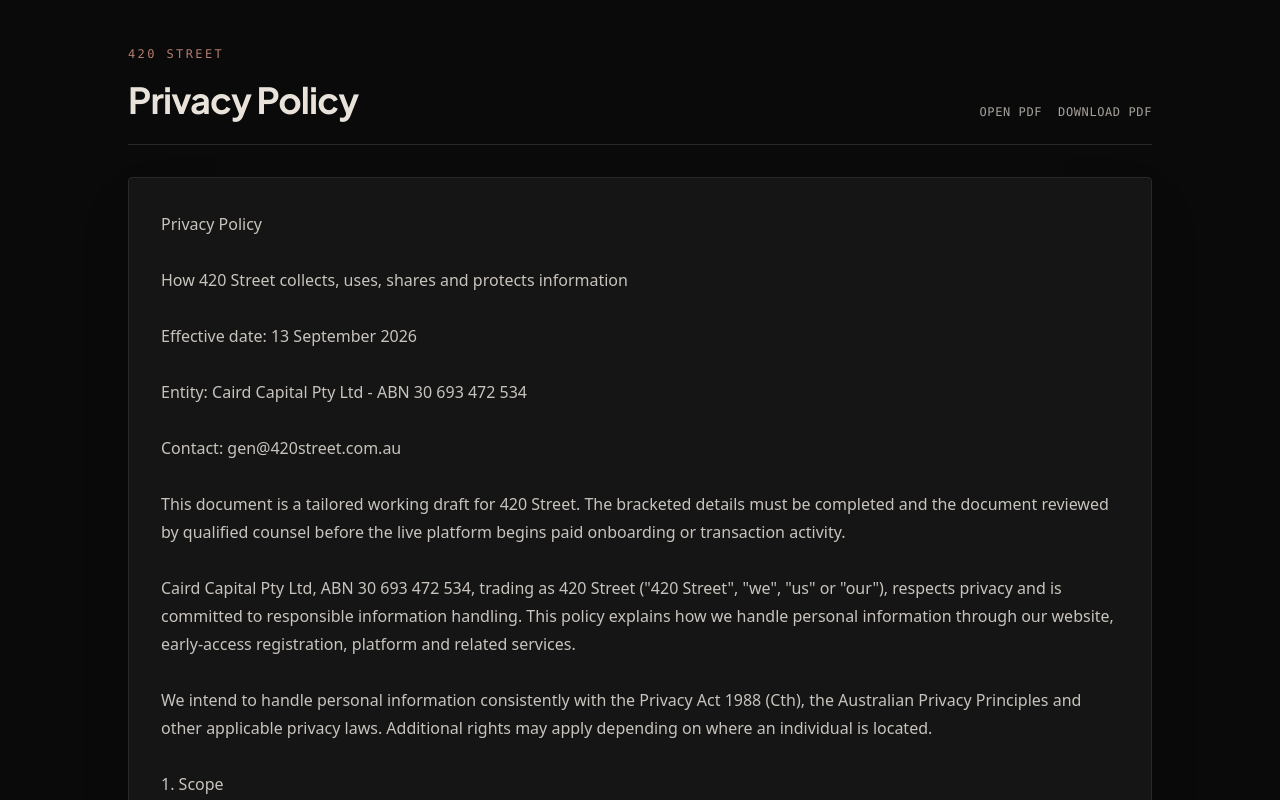
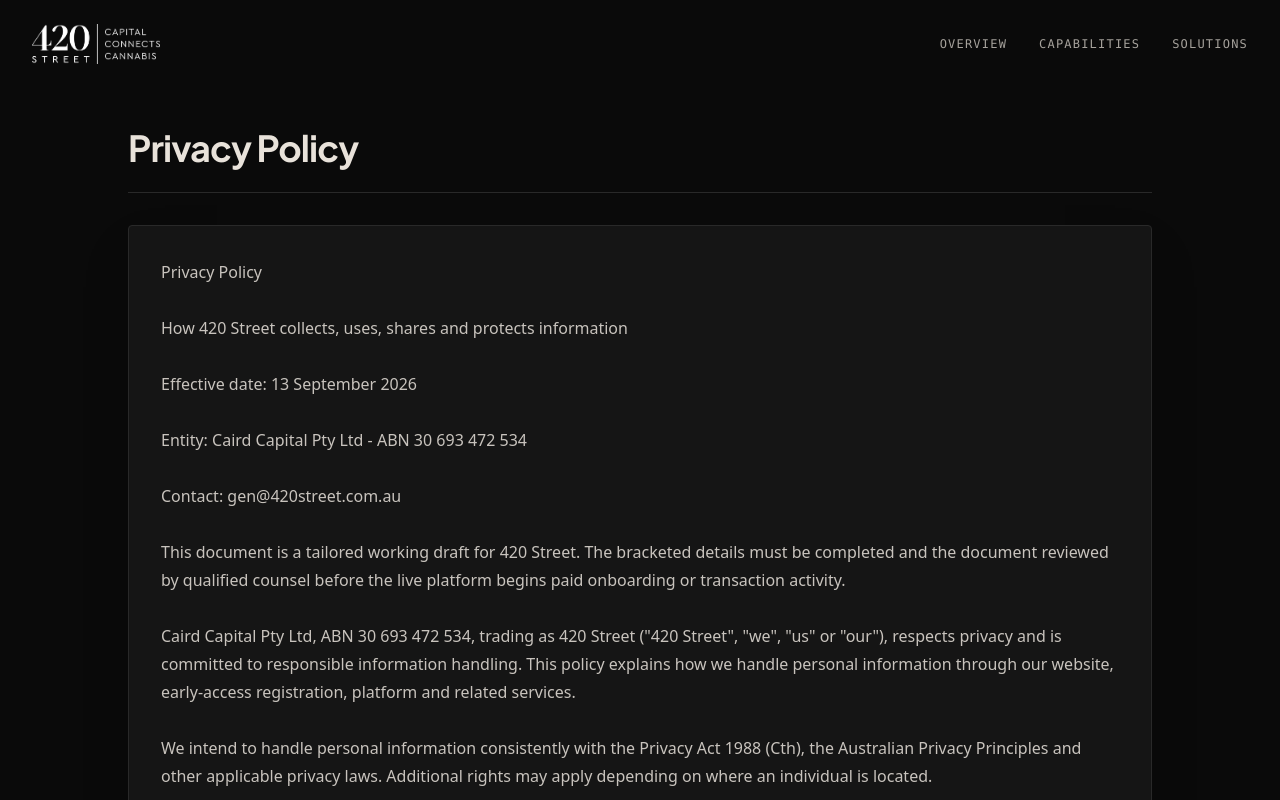
Before and after one commit to m-yasir-sheikh/420street-site, a Next.js app: page /privacy in a window 1280 px wide. Shown: the top 800 px of the page. Built offline with nearby package versions, Linux system fonts and the light colour scheme.

Commit message:
terms and privacy header and footer

```diff
--- a/app/privacy/page.tsx
+++ b/app/privacy/page.tsx
@@ -7,5 +7,5 @@ export const metadata: Metadata = {
 };
 
 export default function PrivacyPage() {
-  return <LegalDocument title="Privacy Policy" textUrl="/legal/privacy-policy.txt" pdfUrl="/legal/privacy-policy.pdf" />;
+  return <LegalDocument title="Privacy Policy" textUrl="/legal/privacy-policy.txt" />;
 }
--- a/app/terms/page.tsx
+++ b/app/terms/page.tsx
@@ -7,5 +7,5 @@ export const metadata: Metadata = {
 };
 
 export default function TermsPage() {
-  return <LegalDocument title="Terms of Use" textUrl="/legal/terms-of-use.txt" pdfUrl="/legal/terms-of-use.pdf" />;
+  return <LegalDocument title="Terms of Use" textUrl="/legal/terms-of-use.txt" />;
 }
--- a/components/Footer.tsx
+++ b/components/Footer.tsx
@@ -32,22 +32,22 @@ export default function Footer() {
             </h2>
             <ul className="space-y-3 text-sm text-[#E8E2DA]/75">
               <li>
-                <a href="#waitlist" className="transition-colors hover:text-[#B47B70]">
+                <a href="/#waitlist" className="transition-colors hover:text-[#B47B70]">
                   Early Access
                 </a>
               </li>
               <li>
-                <a href="#features" className="transition-colors hover:text-[#B47B70]">
+                <a href="/#features" className="transition-colors hover:text-[#B47B70]">
                   Capabilities
                 </a>
               </li>
               <li>
-                <a href="#audience" className="transition-colors hover:text-[#B47B70]">
+                <a href="/#audience" className="transition-colors hover:text-[#B47B70]">
                   Solutions
                 </a>
               </li>
               <li>
-                <a href="#how-it-works" className="transition-colors hover:text-[#B47B70]">
+                <a href="/#how-it-works" className="transition-colors hover:text-[#B47B70]">
                   How It Works
                 </a>
               </li>
--- a/components/Header.tsx
+++ b/components/Header.tsx
@@ -25,7 +25,7 @@ export default function Header() {
     >
       <div className="max-w-7xl mx-auto px-4 sm:px-6 lg:px-8 flex items-center justify-between">
         {/* Minimalist Logo */}
-        <a href="#" className="flex items-center gap-3">
+        <a href="/" className="flex items-center gap-3">
           <div className="relative h-9 w-36 sm:h-10 sm:w-40">
             <Image
               src="/logo-white.png"
@@ -41,19 +41,19 @@ export default function Header() {
         {/* Navigation Items */}
         <nav className="hidden md:flex items-center gap-8 text-xs font-mono uppercase tracking-widest text-[#E8E2DA]/70 font-medium">
           <a
-            href="#waitlist"
+            href="/#waitlist"
             className="hover:text-[#B47B70] transition-colors duration-200"
           >
             Overview
           </a>
           <a
-            href="#features"
+            href="/#features"
             className="hover:text-[#B47B70] transition-colors duration-200"
           >
             Capabilities
           </a>
           <a
-            href="#audience"
+            href="/#audience"
             className="hover:text-[#B47B70] transition-colors duration-200"
           >
             Solutions
@@ -64,7 +64,7 @@ export default function Header() {
         {scrolled && (
           <div>
             <a
-              href="#waitlist"
+              href="/#waitlist"
               className="inline-flex items-center gap-2 rounded-sm bg-[#B47B70] px-5 py-2.5 text-xs font-semibold uppercase tracking-wider text-[#0A0A0A] shadow-md transition-all duration-300 hover:bg-[#E8E2DA]"
             >
               <span>Early Access</span>
--- a/components/LegalDocument.tsx
+++ b/components/LegalDocument.tsx
@@ -1,15 +1,15 @@
 "use client";
 
 import { useEffect, useState } from "react";
-import Link from "next/link";
+import Footer from "./Footer";
+import Header from "./Header";
 
 interface LegalDocumentProps {
   title: string;
   textUrl: string;
-  pdfUrl: string;
 }
 
-export default function LegalDocument({ title, textUrl, pdfUrl }: LegalDocumentProps) {
+export default function LegalDocument({ title, textUrl }: LegalDocumentProps) {
   const [content, setContent] = useState("");
   const [error, setError] = useState(false);
 
@@ -34,28 +34,17 @@ export default function LegalDocument({ title, textUrl, pdfUrl }: LegalDocumentP
   }, [textUrl]);
 
   return (
-    <main className="min-h-screen bg-[#0A0A0A] px-4 py-10 text-[#E8E2DA] sm:px-6 lg:px-8">
+    <>
+      <Header />
+      <main className="min-h-screen bg-[#0A0A0A] px-4 pb-20 pt-32 text-[#E8E2DA] sm:px-6 lg:px-8">
         <div className="mx-auto max-w-5xl">
-        <div className="mb-8 flex flex-col gap-5 border-b border-[#292929] pb-6 sm:flex-row sm:items-end sm:justify-between">
-          <div>
-            <Link href="/" className="text-xs font-mono uppercase tracking-[0.2em] text-[#B47B70] transition-colors hover:text-[#E8E2DA]">
-              420 STREET
-            </Link>
-            <h1 className="mt-4 text-3xl font-bold tracking-tight sm:text-4xl">{title}</h1>
-          </div>
-          <div className="flex gap-4 text-xs font-mono uppercase tracking-wider">
-            <a href={pdfUrl} target="_blank" rel="noreferrer" className="text-[#E8E2DA]/70 transition-colors hover:text-[#B47B70]">
-              Open PDF
-            </a>
-            <a href={pdfUrl} download className="text-[#E8E2DA]/70 transition-colors hover:text-[#B47B70]">
-              Download PDF
-            </a>
-          </div>
+          <div className="mb-8 border-b border-[#292929] pb-6">
+            <h1 className="text-3xl font-bold tracking-tight sm:text-4xl">{title}</h1>
           </div>
 
           <div className="rounded-sm border border-[#292929] bg-[#151515] p-5 shadow-2xl sm:p-8">
             {error ? (
-            <p className="text-sm text-red-400">Unable to load this document. Please use the PDF controls above.</p>
+              <p className="text-sm text-red-400">Unable to load this document.</p>
             ) : content ? (
               <pre className="whitespace-pre-wrap break-words font-sans text-sm leading-7 text-[#E8E2DA]/85 sm:text-base">
                 {content}
@@ -66,5 +55,7 @@ export default function LegalDocument({ title, textUrl, pdfUrl }: LegalDocumentP
           </div>
         </div>
       </main>
+      <Footer />
+    </>
   );
 }
```
Lines whose indentation alone changed are shown as unchanged.
